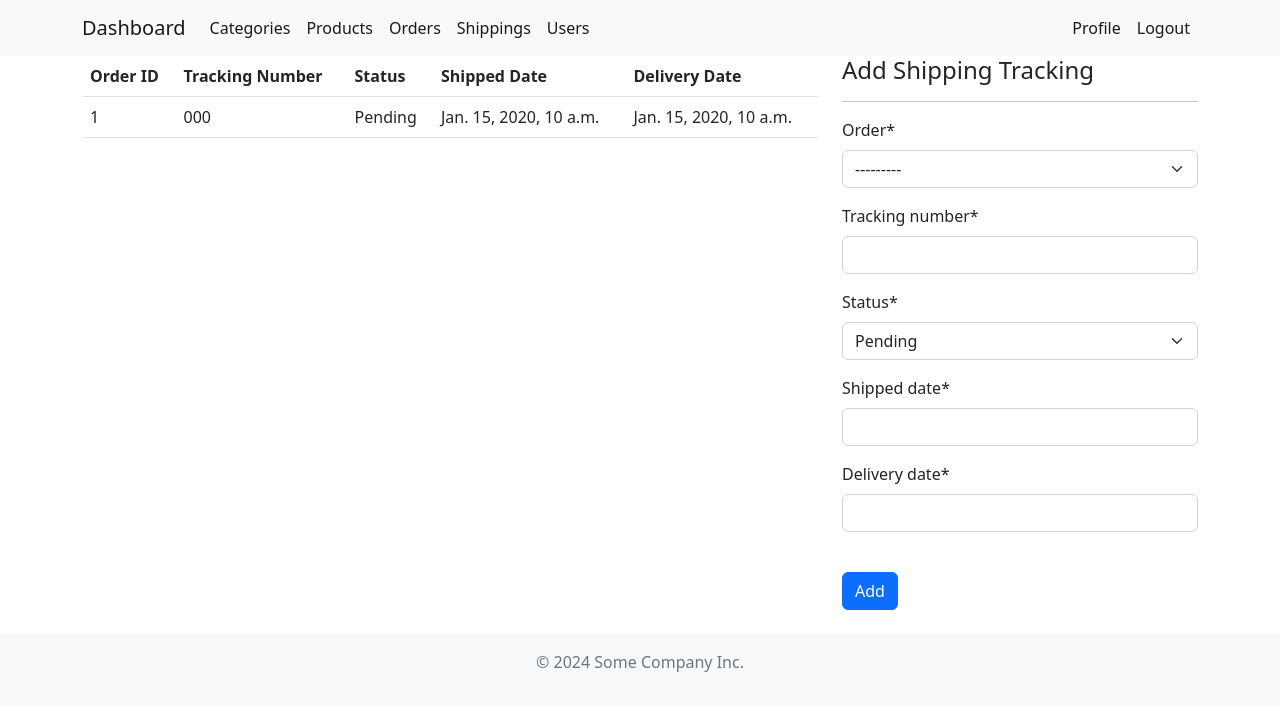
After one commit to knee-rel/multivendor_ecommerce, a Django app: page //shipping-tracking/ in a window 1280 px wide. The commit adds this page. Shown: the top 711 px of the page. Run offline with Django 4.2, Linux system fonts and the light colour scheme; a user stored in the database is signed in; tables that the repository leaves empty hold one stand-in row (values such as "Sample post"); some libraries are stand-ins or nearby versions.

Commit message:
initial shipping

```diff
--- a/inventory/forms.py
+++ b/inventory/forms.py
@@ -2,7 +2,7 @@
 from django import forms
 from django.contrib.auth.models import User
 from django.contrib.auth.forms import UserCreationForm
-from inventory.models import Product, Order, Category
+from inventory.models import Product, Order, Category, ShippingTracking
 
 
 class UserRegistry(UserCreationForm):
@@ -34,3 +34,12 @@ class OrderForm(forms.ModelForm):
     class Meta:
         model = Order
         fields = ["product", "order_quantity"]
+
+class ShippingTrackingForm(forms.ModelForm):
+    class Meta:
+        model = ShippingTracking
+        fields = ['order', 'tracking_number', 'status', 'shipped_date', 'delivery_date']
+        widgets = {
+            'shipped_date': forms.DateInput(attrs={'class': 'form-control', 'id': 'shipped_date'}),
+            'delivery_date': forms.DateInput(attrs={'class': 'form-control', 'id': 'delivery_date'}),
+        }
--- a/inventory/models.py
+++ b/inventory/models.py
@@ -38,3 +38,21 @@ class Order(models.Model):
 
     def __str__(self) -> str:
         return f"{self.product} ordered quantity {self.order_quantity}"
+
+class ShippingTracking(models.Model):
+    class Status(models.TextChoices):
+        PENDING = 'PND', 'Pending'
+        SHIPPED = 'SHP', 'Shipped'
+        IN_TRANSIT = 'ITR', 'In Transit'
+        DELIVERED = 'DLV', 'Delivered'
+        RETURNED = 'RTN', 'Returned'
+        CANCELLED = 'CNL', 'Cancelled'
+
+    order = models.ForeignKey(Order, on_delete=models.CASCADE)
+    tracking_number = models.CharField(max_length=50)
+    status = models.CharField(max_length=3, choices=Status.choices, default=Status.PENDING)
+    shipped_date = models.DateTimeField(null=True)
+    delivery_date = models.DateTimeField(null=True)
+
+    def __str__(self):
+        return f"Tracking {self.tracking_number} for Order {self.order.id}"
--- a/inventory/templates/inventory/base.html
+++ b/inventory/templates/inventory/base.html
@@ -7,6 +7,8 @@
   <title>{% block title %}{% endblock %}</title>
   <link href="https://cdn.jsdelivr.net/npm/bootstrap@5.2.0-beta1/dist/css/bootstrap.min.css" rel="stylesheet"
     integrity="sha384-0evHe/X+R7YkIZDRvuzKMRqM+OrBnVFBL6DOitfPri4tjfHxaWutUpFmBp4vmVor" crossorigin="anonymous">
+  <script src="https://code.jquery.com/jquery-3.6.0.min.js"></script>
+  <script src="https://cdnjs.cloudflare.com/ajax/libs/bootstrap-datepicker/1.9.0/js/bootstrap-datepicker.min.js"></script>
 </head>
 
 <body>
@@ -24,6 +26,9 @@
           </li>
           <li class="nav-item">
             <a class="nav-link active" aria-current="page" href="{% url 'orders' %}">Orders</a>
+          </li>
+          <li class="nav-item">
+            <a class="nav-link active" aria-current="page" href="{% url 'shipping_tracking' %}">Shippings</a>
           </li>
           <li class="nav-item">
             <a class="nav-link active" aria-current="page" href="{% url 'users' %}">Users</a>
@@ -54,6 +59,9 @@
           </li>
           <li class="nav-item">
             <a class="nav-link active" aria-current="page" href="{% url 'orders' %}">Orders</a>
+          </li>
+          <li class="nav-item">
+            <a class="nav-link active" aria-current="page" href="{% url 'shipping_tracking' %}">Shippings</a>
           </li>
         </ul>
         <ul class="navbar-nav ml-auto mb-2 mb-lg-0">
--- /dev/null
+++ b/inventory/templates/inventory/shipping_tracking.html
@@ -0,0 +1,60 @@
+{% extends 'inventory/base.html' %}
+{% block title %}Shipping Tracking{% endblock %}
+{% load crispy_forms_tags %}
+{% block content %}
+<div class="container">
+    <div class="row">
+        <div class="col-md-8">
+            <table class="table">
+                <thead>
+                    <tr>
+                        <th scope="col">Order ID</th>
+                        <th scope="col">Tracking Number</th>
+                        <th scope="col">Status</th>
+                        <th scope="col">Shipped Date</th>
+                        <th scope="col">Delivery Date</th>
+                    </tr>
+                </thead>
+                <tbody>
+                    {% for entry in shipping_entries %}
+                    <tr>
+                        <td>{{ entry.order.id }}</td>
+                        <td>{{ entry.tracking_number }}</td>
+                        <td>{{ entry.get_status_display }}</td>
+                        <td>{{ entry.shipped_date }}</td>
+                        <td>{{ entry.delivery_date }}</td>
+                    </tr>
+                    {% endfor %}
+                </tbody>
+            </table>
+        </div>
+        {% if user.is_staff and user.is_superuser %}
+        <div class="col-md-4">
+            <form method="POST">
+                <h4>Add Shipping Tracking</h4>
+                <hr>
+                {% csrf_token %}
+                {{ form|crispy }}
+                <br>
+                <button type="submit" class="btn btn-primary">Add</button>
+            </form>
+        </div>
+        {% else %}
+        <div class="col-md-4"></div>
+        {% endif %}
+    </div>
+</div>
+
+<script>
+    $(document).ready(function(){
+        $('#shipped_date').datepicker({
+            format: 'yyyy-mm-dd',
+            autoclose: true
+        });
+        $('#delivery_date').datepicker({
+            format: 'yyyy-mm-dd',
+            autoclose: true
+        });
+    });
+</script>
+{% endblock %}
--- a/inventory/urls.py
+++ b/inventory/urls.py
@@ -10,4 +10,5 @@ urlpatterns = [
     path("user/", views.user, name="user"),
     path("register/", views.register, name="register"),
     path("category/", views.category, name="category"),
+    path("shipping-tracking/", views.shipping_tracking, name="shipping_tracking"),
 ]
--- a/inventory/views.py
+++ b/inventory/views.py
@@ -2,8 +2,8 @@
 from django.shortcuts import render, redirect, get_object_or_404
 from django.contrib.auth.decorators import login_required
 from django.contrib.auth.models import User
-from inventory.forms import UserRegistry, ProductForm, OrderForm, CategoryForm
-from inventory.models import Product, Order, Category
+from inventory.forms import UserRegistry, ProductForm, OrderForm, CategoryForm, ShippingTrackingForm
+from inventory.models import Product, Order, Category, ShippingTracking
 
 
 @login_required
@@ -13,10 +13,12 @@ def index(request):
     orders_adm = Order.objects.all()[:2]
     categories = Category.objects.all()[:2]
     products = Product.objects.all()[:2]
+    shippings = ShippingTracking.objects.all()[:2]
     reg_users = len(User.objects.all())
     all_prods = len(Product.objects.all())
     all_orders = len(Order.objects.all())
     all_categories = len(Category.objects.all())
+    all_shippings = len(Category.objects.all())
     context = {
         "title": "Home",
         "orders": orders_user,
@@ -24,10 +26,12 @@ def index(request):
         "users": users,
         "products": products,
         "categories": categories,
+        "shippings": shippings,
         "count_users": reg_users,
         "count_categories": all_categories,
         "count_products": all_prods,
         "count_orders": all_orders,
+        "count_shippings": all_shippings,
     }
     return render(request, "inventory/index.html", context)
 
@@ -74,6 +78,23 @@ def orders(request):
     context = {"title": "Orders", "orders": orders, "form": form}
     return render(request, "inventory/orders.html", context)
 
+@login_required
+def shipping_tracking(request):
+    shipping_entries = ShippingTracking.objects.all()
+    if request.method == "POST":
+        form = ShippingTrackingForm(request.POST)
+        if form.is_valid():
+            form.save()
+            return redirect("shipping_tracking")
+    else:
+        form = ShippingTrackingForm()
+
+    context = {
+        "title": "Shipping Tracking",
+        "shipping_entries": shipping_entries,
+        "form": form,
+    }
+    return render(request, "inventory/shipping_tracking.html", context)
 
 @login_required
 def users(request):
```
Also changed, not shown: inventory/templates/inventory/index.html (+36 -0 lines), inventory/migrations/0005_shippingtracking.py (added), inventory/migrations/0006_alter_shippingtracking_status.py (added).
